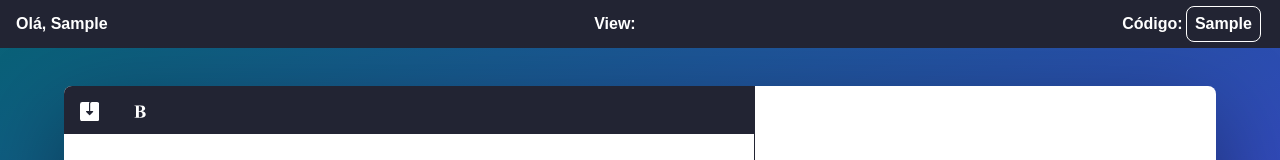
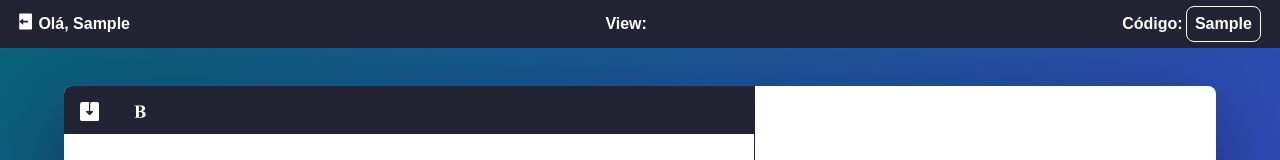
Before and after one commit to felipebaloneker/markdown-colaborated, a React (Create React App) app in the folder client/: page / in a window 1280 px wide. Both pictures are taken after typing "Sample", "Sample" into the empty fields and a click on the button "Entrar em um Documento". Shown: the top 160 px of the page. Built offline with nearby package versions, Linux system fonts and the light colour scheme; no server answers.

Commit message:
logout do usuario

```diff
--- a/client/src/services/api.js
+++ b/client/src/services/api.js
@@ -1,8 +1,13 @@
 import io from 'socket.io-client';
 
 export default {
-  logout:async()=>{
+  logout:async(room,name)=>{
     localStorage.clear()
+    const socket = await io.connect('http://localhost:4000');
+    socket.emit('logout_user',{
+      room,
+      name,
+    })
   },
   loginInDocument: async(name,room)=>{
     const socket = await io.connect('http://localhost:4000');
--- a/client/src/views/Home/index.jsx
+++ b/client/src/views/Home/index.jsx
@@ -9,17 +9,20 @@ import getCaretCoordinates from 'textarea-caret'
 import UserCursor from '../../component/UserCursor';
 import { GrBold } from "react-icons/gr";
 import { BsSave2Fill} from "react-icons/bs";
+import {RiLogoutBoxFill} from "react-icons/ri";
 import { jsPDF } from "jspdf";
+import api from '../../services/api';
+import {useNavigate} from 'react-router-dom'
 
 function Home(){
     const params = useParams();
     const code = params.id
-    const {user} = useAuth()
+    const {user,setUser} = useAuth()
     const [text,setText]= useState('')
     const {users} = useView()
     const textRef = useRef()
     const pdfRef = useRef()
-
+    const navigate = useNavigate()
     //changing document
     const changeText = (e)=>{
         const socket = io.connect('http://localhost:4000');
@@ -70,10 +73,20 @@ function Home(){
             }
         })
     }
+
+    const logOut = async ()=>{
+        await api.logout(code,user?.name)
+        setUser([])
+        navigate(`/`)
+        window.location.reload()
+
+    }
+    if(user.name !== null){
     return(
        <div className="page">
            <div className="header">
                <div className='username'>
+                   <button><RiLogoutBoxFill onClick={logOut}/></button>
                     <p>Olá, {user.name}</p>
                </div>
                <div className='room_view'>
@@ -138,5 +151,9 @@ function Home(){
            </div>
        </div>
     )
+    }
+    else{
+        return(<></>)
+    }
 }
 export default Home
--- a/client/src/views/Home/styles.scss
+++ b/client/src/views/Home/styles.scss
@@ -12,6 +12,20 @@
         align-items: center;
         font-weight: 700;
         color:var(--light-color);
+        .username{
+            display: flex;
+            align-items: center;
+            justify-content: center;
+            button{
+                font-size: 1.2rem;
+                margin-right: .2rem;
+                border: none;
+                background-color: transparent;
+                color:var(--light-color);
+                cursor: pointer;
+
+            }
+        }
         .code{
             display: flex;
             justify-content: center;
@@ -25,12 +39,14 @@
         }
     }
 }
+
 .editor{
     display: flex;
     justify-content: center;
     align-items: center;
     overflow: hidden;
 }
+
 .editor_container{
     width: 90%;
     height:90%;
```
